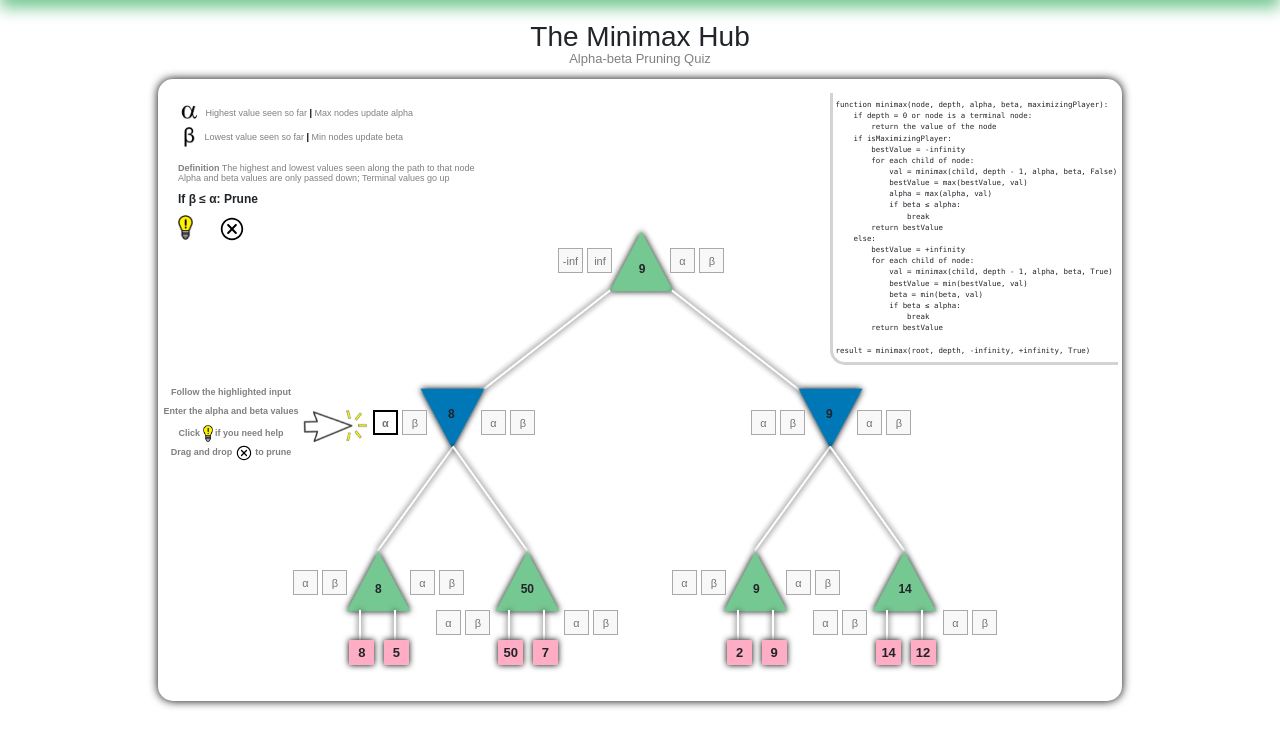
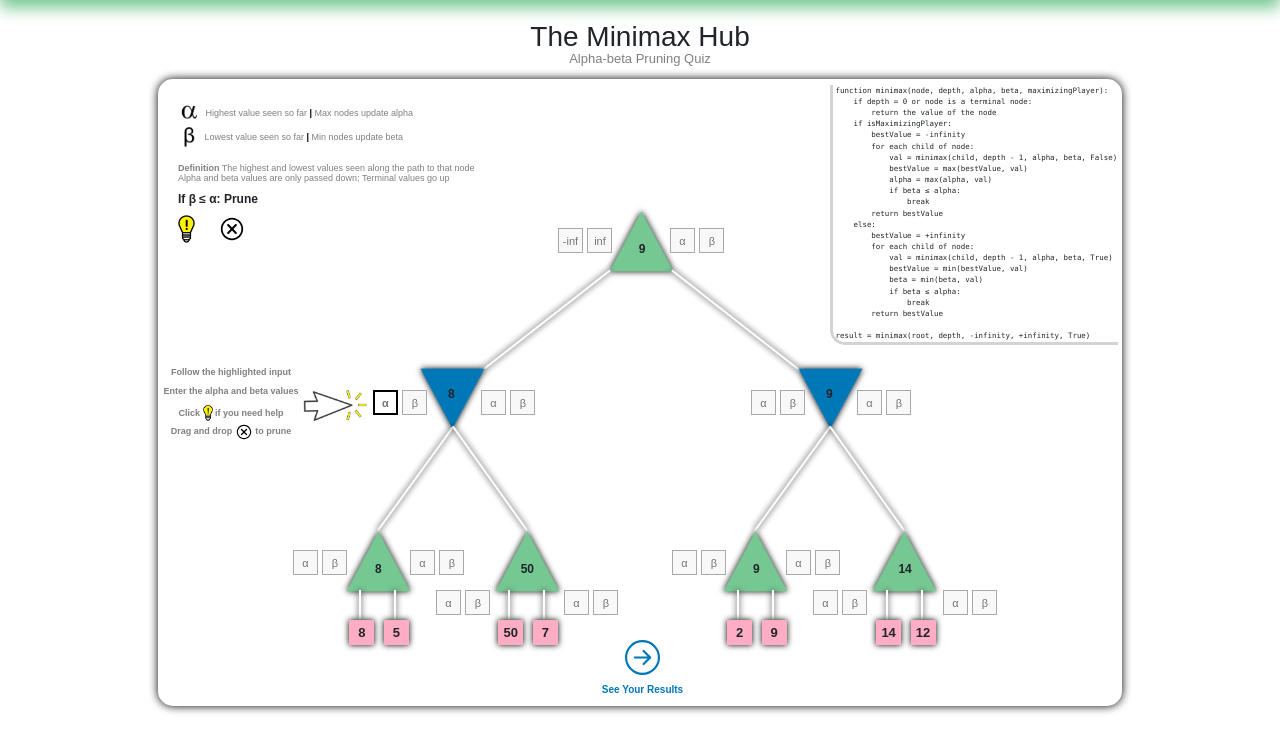
Before and after one commit to whirleyt/MinimaxTutorial, a Flask app: page /alphabetaQuiz in a window 1280 px wide. Shown: the part 30-782 px from the top of the page. Run offline with Flask 2, Linux system fonts and the light colour scheme; some libraries are stand-ins or nearby versions.

Commit message:
Styling changes

```diff
--- a/static/js/alphabetaQuiz.js
+++ b/static/js/alphabetaQuiz.js
@@ -217,6 +217,8 @@
         }
     });
 
+    displayResults()
+
     function displayResults() {
         setTimeout(function() {
             $('.see-your-results').css('display', 'inline');
--- a/static/minimax-quiz/alphabetaQuiz.css
+++ b/static/minimax-quiz/alphabetaQuiz.css
@@ -32,6 +32,7 @@
 .next-icon {
 	position: absolute;
 	left: -15px;
+	top: -40px;
 }
 
 
@@ -255,14 +256,14 @@
     font-size: 8.5px;
     position: absolute;
     z-index: 1;
-    margin-top: -10px;
+    margin-top: -16px;
     color: grey;
     margin-left: 4px;
 }
 
 .right-side {
     margin-left: 63%;
-    margin-top: -165px;
+    margin-top: -125px;
     margin-bottom: -170px;
     position: relative;
 }
@@ -270,9 +271,9 @@
 .custom-code-border {
   position: relative;
   width: 278px;
-  height: 262px;
+  height: 250px;
   margin-left: 75px;
-  margin-top: 13px;
+  margin-top: 3px;
 }
 
 .custom-code-border::before {
@@ -475,16 +476,15 @@
     width: 65px;
 }
 
-.phs {
+.prune-hint-section {
 	position: relative;
 }
 
 .hint-icon {
-    width: 35px;
+	width: 17px;
     display: inline;
-    padding: 10px;
-    margin-top: -10px;
-    margin-left: -10px;
+    position: absolute;
+    z-index: 9999;
 }
 
 .hint-icon:hover {
@@ -558,7 +558,7 @@
 .hint-text {
     width: 250px;
     font-size: 10px;
-    margin-top: 24px;
+    margin-top: 60px;
     font-weight: bold;
 }
 
--- a/static/minimax-tutorials/alphabetaMain.css
+++ b/static/minimax-tutorials/alphabetaMain.css
@@ -284,7 +284,7 @@
 .custom-code-border {
   position: relative;
   width: 278px;
-  height: 262px;
+  height: 250px;
   margin-left: 75px;
   margin-top: 13px;
 }
--- a/templates/minimax-quiz/alphabetaQuiz.html
+++ b/templates/minimax-quiz/alphabetaQuiz.html
@@ -23,10 +23,8 @@
         </div>
     </div>
     <div class="prune-hint-section">
-        <div class="phs">
             <img class="hint-icon" src="{{ url_for('static', filename='images/hint.png') }}" alt="Hint Icon">
             <img class="prune-icon" src="{{ url_for('static', filename='images/x.svg') }}" alt="Drag and Drop Prune Icon">
-        </div>
         <div class="hint-text"></div>
     </div>
 
```
